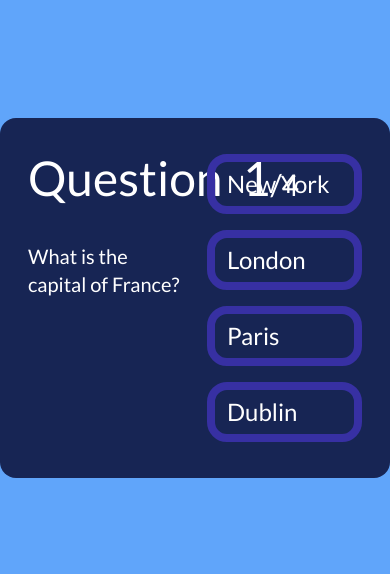
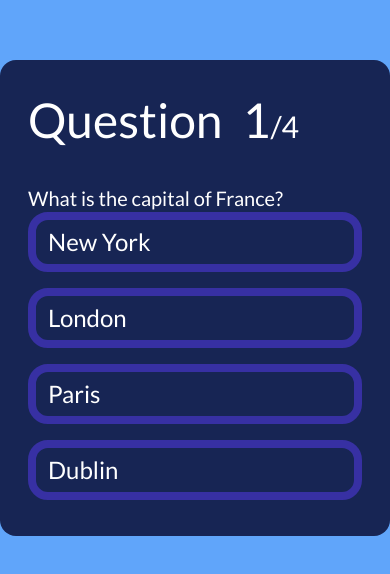
Before and after one commit to AzamjonKobulov/quizz-app, a Next.js app: page / in a window 390 px wide. Shown: the part 124-698 px from the top of the page. Built offline with nearby package versions, Linux system fonts and the light colour scheme.

Commit message:
add/some improvements

```diff
--- a/src/app/page.tsx
+++ b/src/app/page.tsx
@@ -21,12 +21,12 @@ const Home: React.FC = () => {
 
   return (
     <div
-      className={`max-w-3xl w-full min-h-[22rem] px-7 py-9  text-white bg-blue-950 rounded-2xl ${
-        step === 4 ? 'grid place-content-center' : ''
+      className={`max-w-3xl w-full min-h-[22rem] px-7 py-9 text-white bg-blue-950 rounded-2xl ${
+        step === data.length + 1 ? 'grid place-content-center' : ''
       }`}
     >
-      {step !== 4 ? (
-        <div className="grid grid-cols-2 gap-x-6">
+      {step !== data.length + 1 ? (
+        <div className="grid sm:grid-cols-2 gap-x-6">
           <Question step={step} data={data} />
           <Answers
             step={step}
```
